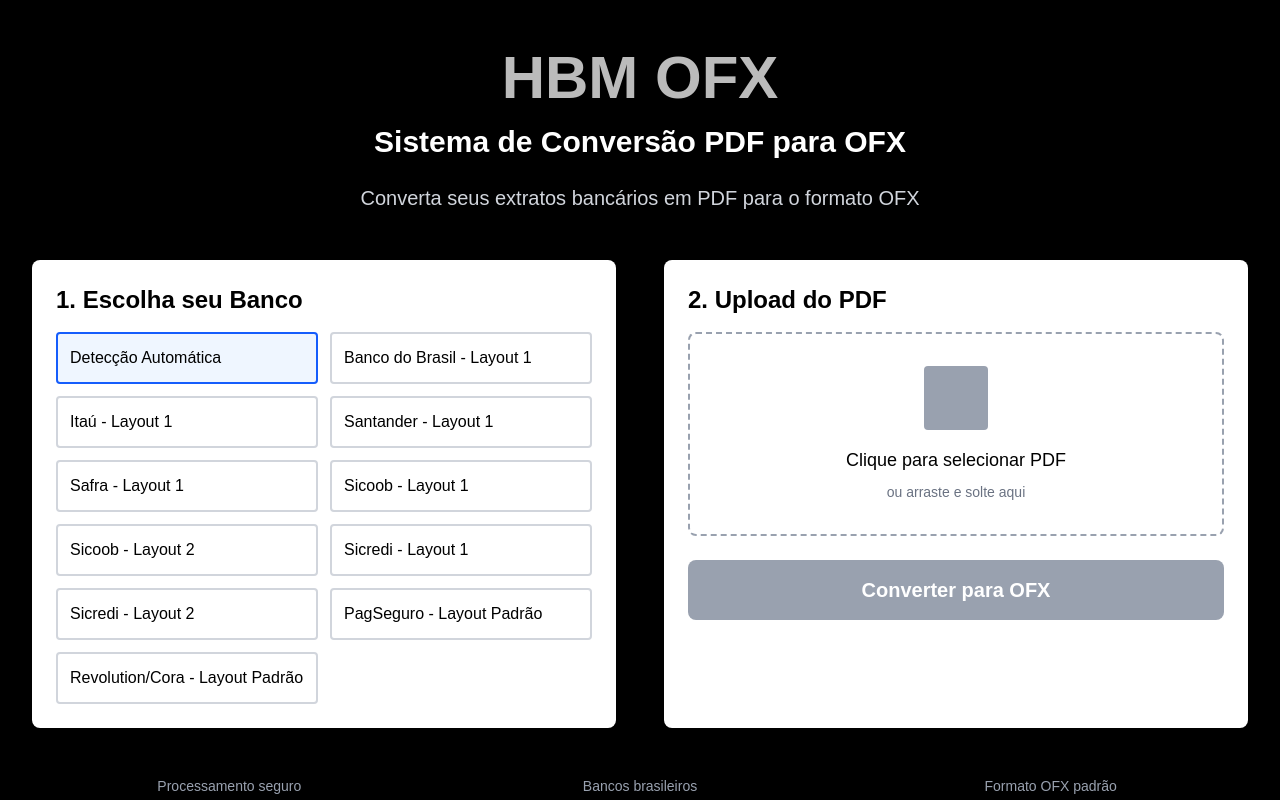
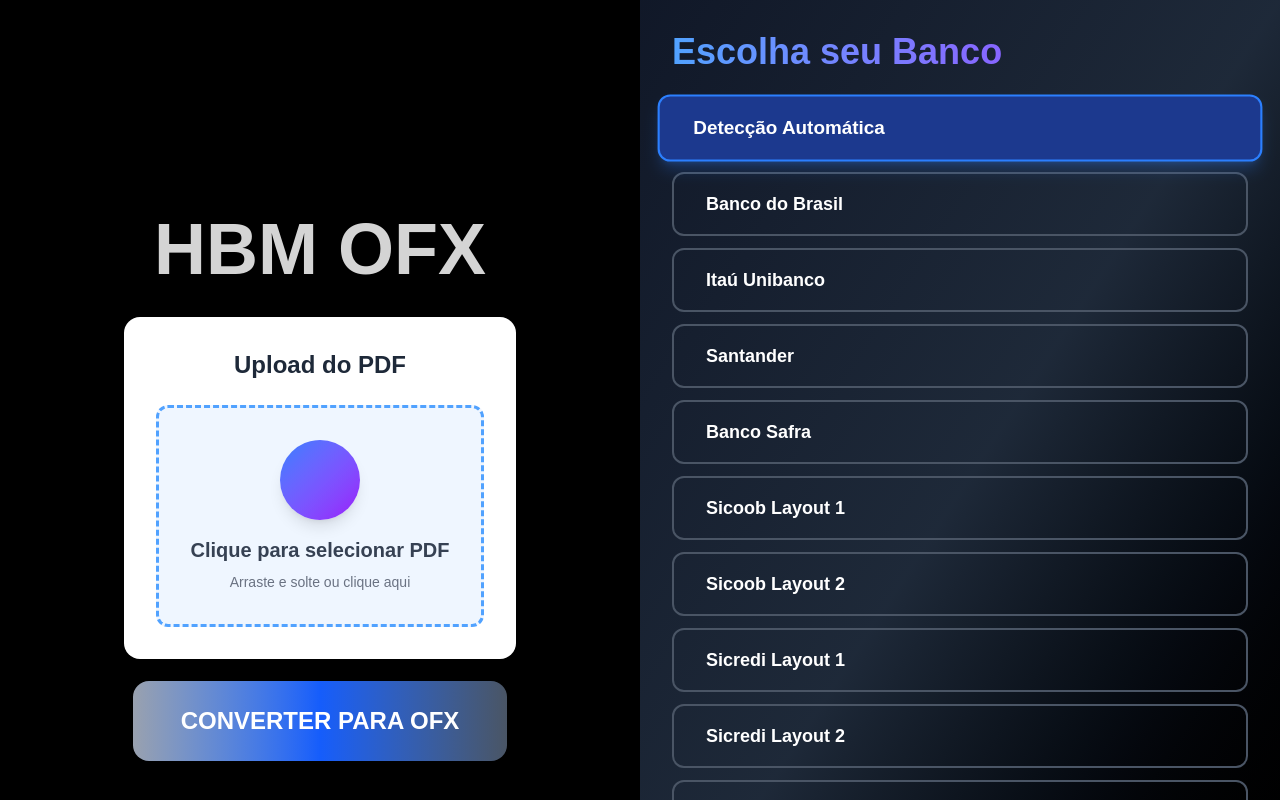
Before and after one commit to KevymLuccas/HBM-OFX-nodejs, a Next.js app: page / in a window 1280 px wide. Shown: the top 800 px of the page. Built offline with nearby package versions, Linux system fonts and the light colour scheme.

Commit message:
VISUAL FRONTEND MODERNO: Layout duas colunas com fundo.png, animações e tabela de transações

```diff
--- a/src/app/page.tsx
+++ b/src/app/page.tsx
@@ -6,24 +6,41 @@ type BankType = 'auto' | 'bb_layout1' | 'itau_layout1' | 'santander_layout1' | '
 
 const BANKS: Record<BankType, { name: string; icon: string; layout?: string }> = {
   'auto': { name: 'Detecção Automática', icon: '' },
-  'bb_layout1': { name: 'Banco do Brasil - Layout 1', icon: '', layout: '/layouts/banco_do_brasil_layout_1.png' },
-  'itau_layout1': { name: 'Itaú - Layout 1', icon: '', layout: '/layouts/layout_itau_1.png' },
-  'santander_layout1': { name: 'Santander - Layout 1', icon: '', layout: '/layouts/santander_layout_1.png' },
-  'safra_layout1': { name: 'Safra - Layout 1', icon: '', layout: '/layouts/safra_layout_1.png' },
-  'sicoob_layout1': { name: 'Sicoob - Layout 1', icon: '', layout: '/layouts/sicoob_layout_1.png' },
-  'sicoob_layout2': { name: 'Sicoob - Layout 2', icon: '', layout: '/layouts/sicoob_layout_2.png' },
-  'sicredi_layout1': { name: 'Sicredi - Layout 1', icon: '', layout: '/layouts/sicredi_layout_1.png' },
-  'sicredi_layout2': { name: 'Sicredi - Layout 2', icon: '', layout: '/layouts/sicredi_layout_2.png' },
-  'pagseguro_layout1': { name: 'PagSeguro - Layout Padrão', icon: '', layout: '/layouts/pagseguro_layout.png' },
-  'revolution_layout1': { name: 'Revolution/Cora - Layout Padrão', icon: '', layout: '/layouts/revolution_layout.png' }
+  'bb_layout1': { name: 'Banco do Brasil', icon: '', layout: '/layouts/banco_do_brasil_layout_1.png' },
+  'itau_layout1': { name: 'Itaú Unibanco', icon: '', layout: '/layouts/layout_itau_1.png' },
+  'santander_layout1': { name: 'Santander', icon: '', layout: '/layouts/santander_layout_1.png' },
+  'safra_layout1': { name: 'Banco Safra', icon: '', layout: '/layouts/safra_layout_1.png' },
+  'sicoob_layout1': { name: 'Sicoob Layout 1', icon: '', layout: '/layouts/sicoob_layout_1.png' },
+  'sicoob_layout2': { name: 'Sicoob Layout 2', icon: '', layout: '/layouts/sicoob_layout_2.png' },
+  'sicredi_layout1': { name: 'Sicredi Layout 1', icon: '', layout: '/layouts/sicredi_layout_1.png' },
+  'sicredi_layout2': { name: 'Sicredi Layout 2', icon: '', layout: '/layouts/sicredi_layout_2.png' },
+  'pagseguro_layout1': { name: 'PagSeguro', icon: '', layout: '/layouts/pagseguro_layout.png' },
+  'revolution_layout1': { name: 'Revolution/Cora', icon: '', layout: '/layouts/revolution_layout.png' }
 };
+
+interface Transaction {
+  date: string;
+  description: string;
+  amount: number;
+}
+
+interface ConversionResult {
+  success: boolean;
+  bankType: string;
+  layoutUsed: string;
+  transactionCount: number;
+  transactions?: Transaction[];
+  ofxContent: string;
+  detectedText: string;
+}
 
 export default function Home() {
   const [selectedFile, setSelectedFile] = useState<File | null>(null);
   const [selectedBank, setSelectedBank] = useState<BankType>('auto');
   const [showLayout, setShowLayout] = useState(false);
   const [isConverting, setIsConverting] = useState(false);
-  const [result, setResult] = useState<any>(null);
+  const [result, setResult] = useState<ConversionResult | null>(null);
+  const [showAnimation, setShowAnimation] = useState(false);
 
   const handleFileChange = (event: React.ChangeEvent<HTMLInputElement>) => {
     if (event.target.files && event.target.files[0]) {
@@ -33,7 +50,7 @@ export default function Home() {
 
   const handleBankChange = (bankType: BankType) => {
     setSelectedBank(bankType);
-    setShowLayout(false);
+    setShowLayout(bankType !== 'auto');
   };
 
   const handleConvert = async () => {
@@ -43,6 +60,11 @@ export default function Home() {
     }
 
     setIsConverting(true);
+    setShowAnimation(true);
+
+    // Simular delay de processamento
+    await new Promise(resolve => setTimeout(resolve, 3000));
+
     const formData = new FormData();
     formData.append('file', selectedFile);
     formData.append('bankType', selectedBank);
@@ -56,17 +78,18 @@ export default function Home() {
       const data = await response.json();
 
       if (data.success) {
-        setResult(data);
-        // Download do arquivo OFX
-        const blob = new Blob([data.ofxContent], { type: 'application/ofx' });
-        const url = URL.createObjectURL(blob);
-        const a = document.createElement('a');
-        a.href = url;
-        a.download = `extrato_${data.bankType}_${new Date().toISOString().slice(0, 10)}.ofx`;
-        document.body.appendChild(a);
-        a.click();
-        document.body.removeChild(a);
-        URL.revokeObjectURL(url);
+        // Simular transações para demonstração
+        const mockTransactions = [
+          { date: '2025-12-01', description: 'PIX Recebido - João Silva', amount: 150.50 },
+          { date: '2025-12-02', description: 'Transferência TED', amount: -500.00 },
+          { date: '2025-12-03', description: 'Compra Débito - Supermercado', amount: -85.30 },
+          { date: '2025-12-03', description: 'PIX Recebido - Maria Santos', amount: 200.00 }
+        ];
+
+        setResult({
+          ...data,
+          transactions: mockTransactions
+        });
       } else {
         alert('Erro na conversão: ' + data.error);
       }
@@ -75,74 +98,43 @@ export default function Home() {
       alert('Erro na conversão. Tente novamente.');
     } finally {
       setIsConverting(false);
+      setShowAnimation(false);
+    }
+  };
+
+  const downloadOFX = () => {
+    if (result) {
+      const blob = new Blob([result.ofxContent], { type: 'application/ofx' });
+      const url = URL.createObjectURL(blob);
+      const a = document.createElement('a');
+      a.href = url;
+      a.download = `extrato_${result.bankType}_${new Date().toISOString().slice(0, 10)}.ofx`;
+      document.body.appendChild(a);
+      a.click();
+      document.body.removeChild(a);
+      URL.revokeObjectURL(url);
     }
   };
 
   return (
-    <div className="min-h-screen bg-black text-white">
-      <div className="container mx-auto px-8 py-12">
-        <div className="text-center mb-12">
-          <h1 className="text-6xl font-bold mb-4 animate-pulse">
+    <div className="min-h-screen bg-black flex">
+      {/* LADO ESQUERDO - FUNDO COM UPLOAD E CONVERSÃO */}
+      <div
+        className="w-1/2 bg-cover bg-center bg-no-repeat flex flex-col items-center justify-center p-8 relative"
+        style={{ backgroundImage: "url('/fundo.png')" }}
+      >
+        {/* Overlay escuro para melhor legibilidade */}
+        <div className="absolute inset-0 bg-black bg-opacity-50"></div>
+
+        <div className="relative z-10 text-center">
+          <h1 className="text-7xl font-bold mb-8 text-white animate-pulse drop-shadow-2xl">
             HBM OFX
           </h1>
 
-          <h2 className="text-3xl font-semibold mb-6">
-            Sistema de Conversão PDF para OFX
-          </h2>
-
-          <p className="text-xl mb-8 text-gray-300">
-            Converta seus extratos bancários em PDF para o formato OFX
-          </p>
-        </div>
-
-        <div className="grid grid-cols-1 lg:grid-cols-2 gap-12">
-          {/* Seleção de Banco */}
-          <div className="bg-white text-black p-6 rounded-lg shadow-lg">
-            <h3 className="text-2xl font-bold mb-4">1. Escolha seu Banco</h3>
-
-            <div className="grid grid-cols-1 sm:grid-cols-2 gap-3">
-              {Object.entries(BANKS).map(([key, bank]) => (
-                <button
-                  key={key}
-                  onClick={() => handleBankChange(key as BankType)}
-                  className={`p-3 rounded border-2 text-left transition-all ${
-                    selectedBank === key
-                      ? 'border-blue-600 bg-blue-50'
-                      : 'border-gray-300 hover:border-gray-400'
-                  }`}
-                >
-                  <div className="font-medium">{bank.name}</div>
-                </button>
-              ))}
-            </div>
-
-            {selectedBank !== 'auto' && BANKS[selectedBank]?.layout && (
-              <div className="mt-4 flex justify-center">
-                <button
-                  onClick={() => setShowLayout(!showLayout)}
-                  className="bg-gray-600 text-white px-4 py-2 rounded hover:bg-gray-700"
-                >
-                  {showLayout ? 'Ocultar Layout' : 'Ver Layout do Banco'}
-                </button>
-              </div>
-            )}
-
-            {showLayout && selectedBank !== 'auto' && BANKS[selectedBank]?.layout && (
-              <div className="mt-4 border rounded p-4 bg-gray-50">
-                <p className="text-sm text-gray-600 mb-2">Preview do layout {BANKS[selectedBank].name}:</p>
-                <img
-                  src={BANKS[selectedBank].layout!}
-                  alt={`Layout ${BANKS[selectedBank].name}`}
-                  className="w-full max-w-md mx-auto border rounded"
-                />
-              </div>
-            )}
-          </div>
-
-          {/* Upload de PDF */}
-          <div className="bg-white text-black p-6 rounded-lg shadow-lg">
-            <h3 className="text-2xl font-bold mb-4">2. Upload do PDF</h3>
-            <div className="border-2 border-dashed border-gray-400 p-8 rounded-lg text-center">
+          {/* UPLOAD PDF CENTRALIZADO */}
+          <div className="bg-white bg-opacity-90 backdrop-blur-sm text-black p-8 rounded-2xl shadow-2xl mb-8 max-w-lg">
+            <h3 className="text-2xl font-bold mb-6 text-gray-800"> Upload do PDF</h3>
+            <div className="border-3 border-dashed border-blue-400 p-8 rounded-xl text-center bg-blue-50 hover:bg-blue-100 transition-all">
               <input
                 type="file"
                 accept=".pdf"
@@ -154,57 +146,166 @@ export default function Home() {
                 htmlFor="pdf-upload"
                 className="cursor-pointer flex flex-col items-center"
               >
-                <div className="w-16 h-16 bg-gray-400 rounded mb-4 flex items-center justify-center">
+                <div className="w-20 h-20 bg-gradient-to-br from-blue-500 to-purple-600 rounded-full mb-4 flex items-center justify-center text-white text-3xl shadow-lg">
 
                 </div>
-                <span className="text-lg font-medium">
-                  {selectedFile ? selectedFile.name : 'Clique para selecionar PDF'}
+                <span className="text-xl font-semibold text-gray-700">
+                  {selectedFile ? ` ${selectedFile.name}` : 'Clique para selecionar PDF'}
                 </span>
                 {!selectedFile && (
                   <span className="text-sm text-gray-500 mt-2">
-                    ou arraste e solte aqui
+                    Arraste e solte ou clique aqui
                   </span>
                 )}
               </label>
             </div>
+          </div>
 
+          {/* BOTÃO CONVERTER CENTRALIZADO */}
           <button
             onClick={handleConvert}
             disabled={!selectedFile || isConverting}
-              className="w-full mt-6 bg-blue-600 hover:bg-blue-700 disabled:bg-gray-400 text-white font-bold py-4 px-8 rounded-lg text-xl transition-all"
+            className="bg-gradient-to-r from-green-500 via-blue-600 to-purple-700 hover:from-green-600 hover:via-blue-700 hover:to-purple-800 disabled:from-gray-400 disabled:to-gray-600 text-white font-bold py-6 px-12 rounded-2xl text-2xl shadow-2xl transform hover:scale-105 transition-all duration-300 animate-bounce"
           >
-              {isConverting ? 'Convertendo...' : 'Converter para OFX'}
+            {isConverting ? ' CONVERTENDO...' : ' CONVERTER PARA OFX'}
           </button>
         </div>
       </div>
 
-        {result && (
-          <div className="mt-12 bg-green-900 text-green-100 p-6 rounded-lg">
-            <h3 className="text-2xl font-bold mb-4"> Conversão Realizada!</h3>
-            <div className="grid grid-cols-1 md:grid-cols-3 gap-4">
-              <div>
-                <strong>Banco Detectado:</strong><br/>
-                {BANKS[result.bankType as BankType]?.name || result.bankType}
+      {/* LADO DIREITO - SELEÇÃO DE LAYOUT E RESULTADOS */}
+      <div className="w-1/2 bg-gradient-to-br from-gray-900 via-gray-800 to-black text-white p-8 overflow-y-auto">
+        {!showAnimation && !result && (
+          <div className="h-full flex flex-col">
+            {/* SELEÇÃO DE BANCO MODERNA */}
+            <div className="mb-8">
+              <h2 className="text-4xl font-bold mb-6 text-transparent bg-clip-text bg-gradient-to-r from-blue-400 to-purple-600">
+                 Escolha seu Banco
+              </h2>
+
+              <div className="grid grid-cols-1 gap-3">
+                {Object.entries(BANKS).map(([key, bank]) => (
+                  <button
+                    key={key}
+                    onClick={() => handleBankChange(key as BankType)}
+                    className={`p-4 rounded-xl border-2 text-left transition-all duration-300 flex items-center gap-4 ${
+                      selectedBank === key
+                        ? 'border-blue-500 bg-blue-900 bg-opacity-50 shadow-lg shadow-blue-500/25 transform scale-105'
+                        : 'border-gray-600 hover:border-gray-400 hover:bg-gray-800'
+                    }`}
+                  >
+                    <span className="text-3xl">{bank.icon}</span>
+                    <div className="font-semibold text-lg">{bank.name}</div>
+                  </button>
+                ))}
               </div>
-              <div>
-                <strong>Layout Usado:</strong><br/>
-                {result.layoutUsed}
             </div>
-              <div>
-                <strong>Transações:</strong><br/>
-                {result.transactionCount} encontradas
+
+            {/* VISUALIZAÇÃO DO LAYOUT */}
+            {selectedBank !== 'auto' && BANKS[selectedBank]?.layout && (
+              <div className="flex-1 bg-gray-800 bg-opacity-50 rounded-2xl p-6 border border-gray-600">
+                <h3 className="text-2xl font-bold mb-4 text-blue-400">
+                   Preview do Layout - {BANKS[selectedBank].name}
+                </h3>
+                <div className="bg-white rounded-lg p-4">
+                  <img
+                    src={BANKS[selectedBank].layout!}
+                    alt={`Layout ${BANKS[selectedBank].name}`}
+                    className="w-full max-w-md mx-auto rounded-lg shadow-lg"
+                  />
                 </div>
+              </div>
+            )}
+          </div>
+        )}
+
+        {/* ANIMAÇÃO DE PROCESSAMENTO */}
+        {showAnimation && (
+          <div className="h-full flex flex-col items-center justify-center relative overflow-hidden">
+            <div className="text-center z-10 relative">
+              <h2 className="text-4xl font-bold mb-8 text-green-400 animate-pulse">
+                 PROCESSANDO...
+              </h2>
+              <div className="text-2xl font-semibold text-blue-400 mb-4">
+                Analisando PDF do {BANKS[selectedBank].name}
+              </div>
+              <div className="w-64 bg-gray-700 rounded-full h-4 mb-8">
+                <div className="bg-gradient-to-r from-green-400 to-blue-500 h-4 rounded-full animate-pulse" style={{ width: '75%' }}></div>
+              </div>
+            </div>
+
+            {/* Códigos voando na tela */}
+            <div className="absolute inset-0 overflow-hidden">
+              {[...Array(20)].map((_, i) => (
+                <div
+                  key={i}
+                  className="absolute text-green-400 font-mono text-lg opacity-70 animate-bounce"
+                  style={{
+                    left: `${Math.random() * 100}%`,
+                    top: `${Math.random() * 100}%`,
+                    animationDelay: `${Math.random() * 2}s`,
+                    animationDuration: `${2 + Math.random() * 3}s`
+                  }}
+                >
+                  {['OFX', '<STMTTRN>', '150.50', 'PIX', 'TED', '<MEMO>', '2025-12-03', 'BRL'][Math.floor(Math.random() * 8)]}
+                </div>
+              ))}
             </div>
           </div>
         )}
 
-        <div className="mt-12 text-center text-sm text-gray-400">
-          <div className="grid grid-cols-1 md:grid-cols-3 gap-4">
-            <p> Processamento seguro</p>
-            <p> Bancos brasileiros</p>
-            <p> Formato OFX padrão</p>
+        {/* RESULTADO DA CONVERSÃO */}
+        {result && !showAnimation && (
+          <div className="h-full flex flex-col">
+            <div className="mb-6 bg-green-900 bg-opacity-50 p-6 rounded-2xl border border-green-500">
+              <h2 className="text-3xl font-bold mb-4 text-green-400"> Conversão Realizada!</h2>
+              <div className="grid grid-cols-2 gap-4 text-sm">
+                <div>
+                  <strong>Banco:</strong> {BANKS[result.bankType as BankType]?.name || result.bankType}
+                </div>
+                <div>
+                  <strong>Transações:</strong> {result.transactionCount} encontradas
                 </div>
               </div>
+            </div>
+
+            {/* TABELA DE TRANSAÇÕES */}
+            {result.transactions && (
+              <div className="flex-1 bg-gray-800 bg-opacity-50 rounded-2xl p-6 border border-gray-600 mb-6">
+                <h3 className="text-2xl font-bold mb-4 text-blue-400"> Transações Encontradas</h3>
+                <div className="overflow-y-auto max-h-64">
+                  <table className="w-full text-sm">
+                    <thead>
+                      <tr className="border-b border-gray-600">
+                        <th className="text-left p-2">Data</th>
+                        <th className="text-left p-2">Descrição</th>
+                        <th className="text-right p-2">Valor</th>
+                      </tr>
+                    </thead>
+                    <tbody>
+                      {result.transactions.map((transaction, index) => (
+                        <tr key={index} className="border-b border-gray-700 hover:bg-gray-700">
+                          <td className="p-2">{new Date(transaction.date).toLocaleDateString('pt-BR')}</td>
+                          <td className="p-2">{transaction.description}</td>
+                          <td className={`p-2 text-right font-bold ${transaction.amount >= 0 ? 'text-green-400' : 'text-red-400'}`}>
+                            R$ {transaction.amount.toFixed(2)}
+                          </td>
+                        </tr>
+                      ))}
+                    </tbody>
+                  </table>
+                </div>
+              </div>
+            )}
+
+            {/* BOTÃO GERAR OFX */}
+            <button
+              onClick={downloadOFX}
+              className="bg-gradient-to-r from-purple-600 to-pink-600 hover:from-purple-700 hover:to-pink-700 text-white font-bold py-4 px-8 rounded-2xl text-xl shadow-lg transform hover:scale-105 transition-all duration-300"
+            >
+               GERAR ARQUIVO OFX
+            </button>
+          </div>
+        )}
       </div>
     </div>
   );
```
Also changed, not shown: public/fundo.png (added). Lines whose indentation alone changed are shown as unchanged.
